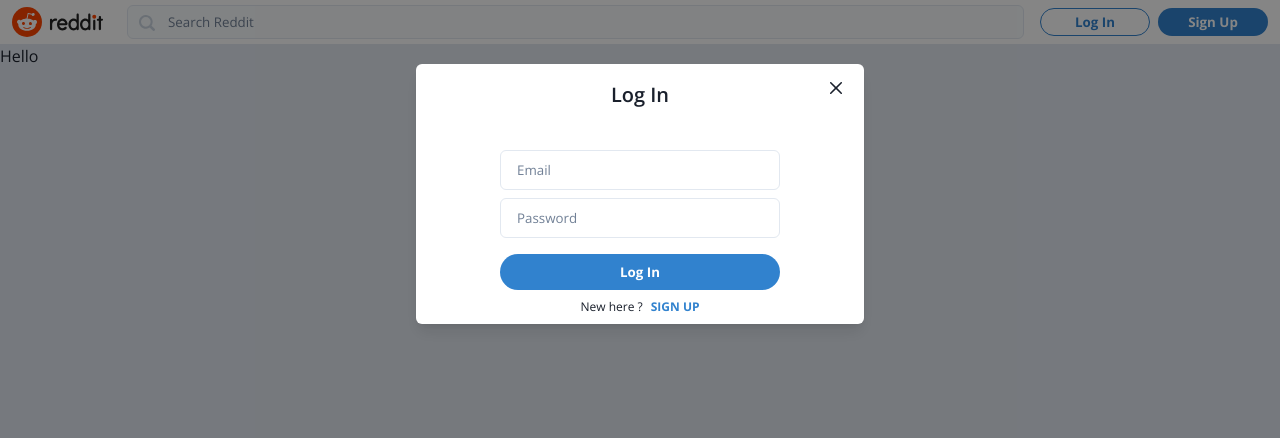
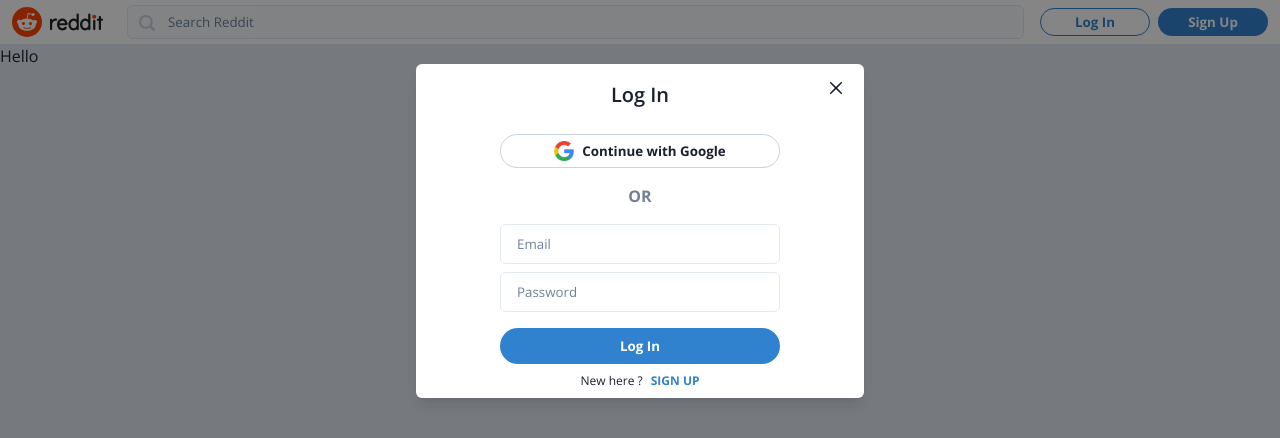
Before and after one commit to AmmarHazem/next-reddit, a Next.js app: page / in a window 1280 px wide. Both pictures are taken after a click on the button "Log In". Shown: the top 438 px of the page. Built offline with nearby package versions, Linux system fonts and the light colour scheme; no server answers.

Commit message:
Login/Signup with email and Google

```diff
--- a/components/Modal/Auth/AuthModal.tsx
+++ b/components/Modal/Auth/AuthModal.tsx
@@ -1,18 +1,9 @@
 import { authModalStateAtom } from "@/atoms/authModalAtom";
-import {
-  Modal,
-  ModalOverlay,
-  ModalContent,
-  ModalHeader,
-  ModalCloseButton,
-  ModalBody,
-  ModalFooter,
-  useDisclosure,
-  Flex,
-} from "@chakra-ui/react";
+import { Modal, ModalOverlay, ModalContent, ModalHeader, ModalCloseButton, ModalBody, Flex, Text } from "@chakra-ui/react";
 import { FC } from "react";
 import { useRecoilState } from "recoil";
 import AuthInputs from "./AuthInputs";
+import OAuthButtons from "./OAuthButtons";
 
 const AuthModal: FC<AuthModalProps> = () => {
   const [modalState, setModalState] = useRecoilState(authModalStateAtom);
@@ -41,7 +32,10 @@
           <ModalCloseButton />
           <ModalBody display="flex" flexDirection="column" alignItems="center" justifyContent="center">
             <Flex direction="column" align="center" justify="center" width="70%">
-              {/* <OAuthButtons /> */}
+              <OAuthButtons />
+              <Text color="gray.500" fontWeight="700">
+                OR
+              </Text>
               <AuthInputs />
               {/* <ResetPassword /> */}
             </Flex>
--- a/components/Modal/Auth/LoginForm.tsx
+++ b/components/Modal/Auth/LoginForm.tsx
@@ -1,13 +1,25 @@
 import { authModalStateAtom } from "@/atoms/authModalAtom";
+import { auth } from "@/firebase/clientApp";
+import { FIREBASE_ERRORS } from "@/firebase/errors";
 import { Button, Flex, Input, Text } from "@chakra-ui/react";
-import { FC, useState, ChangeEvent } from "react";
+import { FC, useState, ChangeEvent, FormEvent } from "react";
+import { useSignInWithEmailAndPassword } from "react-firebase-hooks/auth";
 import { useSetRecoilState } from "recoil";
 
 const LoginForm: FC = () => {
+  const setAuthModalState = useSetRecoilState(authModalStateAtom);
+  const [signInWithEmailAndPassword, user, loading, error] = useSignInWithEmailAndPassword(auth);
   const [loginForm, setLoginForm] = useState({ email: "", password: "" });
-  const setAuthModalState = useSetRecoilState(authModalStateAtom);
+  const [formError, setFormError] = useState<string>("");
 
-  const handleFormSubmit = () => {};
+  const handleFormSubmit = async (e: FormEvent<HTMLFormElement>) => {
+    e.preventDefault();
+    setFormError("");
+    const userCredential = await signInWithEmailAndPassword(loginForm.email, loginForm.password);
+    // if (!userCredential) {
+    //   return setFormError("Something went wrong");
+    // }
+  };
 
   const handleInputChange = (e: ChangeEvent<HTMLInputElement>) => {
     setLoginForm((prevValue) => {
@@ -46,7 +58,12 @@
           type="password"
           onChange={handleInputChange}
         />
-        <Button type="submit" height="36px" marginTop="8px">
+        {(formError || error) && (
+          <Text textAlign="center" color="red" fontSize="10pt">
+            {formError || FIREBASE_ERRORS[error?.message as keyof typeof FIREBASE_ERRORS]}
+          </Text>
+        )}
+        <Button isLoading={loading} type="submit" height="36px" marginTop="8px">
           Log In
         </Button>
         <Flex fontSize="9pt" gap="8px" justifyContent="center">
--- /dev/null
+++ b/components/Modal/Auth/OAuthButtons.tsx
@@ -0,0 +1,34 @@
+import { auth } from "@/firebase/clientApp";
+import { Button, Flex, Image, Text } from "@chakra-ui/react";
+import { FC } from "react";
+import { useSignInWithGoogle } from "react-firebase-hooks/auth";
+
+const OAuthButtons: FC<OAuthButtonsProps> = () => {
+  const [signInWithGoogle, user, loading, error] = useSignInWithGoogle(auth);
+
+  const handleSigninWithGoogleClicked = async () => {
+    const userCredential = await signInWithGoogle();
+  };
+
+  return (
+    <Flex direction="column" width="100%" mb={4}>
+      <Button
+        isLoading={loading}
+        onClick={handleSigninWithGoogleClicked}
+        variant="oauth"
+        display="flex"
+        justifyContent="center"
+        alignItems="center"
+        gap="8px"
+      >
+        <Image src="/images/googlelogo.png" alt="Continue with Google" height="20px" />
+        Continue with Google
+      </Button>
+      {error && <Text>{error.message}</Text>}
+    </Flex>
+  );
+};
+
+interface OAuthButtonsProps {}
+
+export default OAuthButtons;
--- a/components/Modal/Auth/SignUpForm.tsx
+++ b/components/Modal/Auth/SignUpForm.tsx
@@ -1,13 +1,26 @@
 import { authModalStateAtom } from "@/atoms/authModalAtom";
+import { auth } from "@/firebase/clientApp";
 import { Flex, Input, Button, Text } from "@chakra-ui/react";
-import { ChangeEvent, FC, useState } from "react";
+import { ChangeEvent, FC, FormEvent, useState } from "react";
 import { useSetRecoilState } from "recoil";
+import { useCreateUserWithEmailAndPassword } from "react-firebase-hooks/auth";
+import { FIREBASE_ERRORS } from "@/firebase/errors";
 
 const SignUpForm: FC = () => {
   const [signupForm, setSignupForm] = useState({ email: "", password: "", passwordConfirmation: "" });
+  const [formError, setFormError] = useState<string>("");
+  const [createUserWithEmailAndPassword, user, loading, error] = useCreateUserWithEmailAndPassword(auth);
   const setAuthModalState = useSetRecoilState(authModalStateAtom);
 
-  const handleFormSubmit = () => {};
+  const handleFormSubmit = (e: FormEvent<HTMLFormElement>) => {
+    e.preventDefault();
+    if (signupForm.password !== signupForm.passwordConfirmation) {
+      return setFormError("Passwords does not match");
+    } else {
+      setFormError("");
+    }
+    createUserWithEmailAndPassword(signupForm.email, signupForm.password);
+  };
 
   const handleInputChange = (e: ChangeEvent<HTMLInputElement>) => {
     setSignupForm((prevValue) => {
@@ -54,7 +67,12 @@
           type="password"
           onChange={handleInputChange}
         />
-        <Button type="submit" height="36px" marginTop="8px">
+        {(formError || error) && (
+          <Text textAlign="center" color="red" fontSize="10pt">
+            {formError || FIREBASE_ERRORS[error?.message as keyof typeof FIREBASE_ERRORS]}
+          </Text>
+        )}
+        <Button isLoading={loading} type="submit" height="36px" marginTop="8px">
           Sign Up
         </Button>
         <Flex fontSize="9pt" gap="8px" justifyContent="center">
--- /dev/null
+++ b/firebase/clientApp.ts
@@ -0,0 +1,21 @@
+// Import the functions you need from the SDKs you need
+import { initializeApp, getApp, getApps } from "firebase/app";
+import { getAuth } from "firebase/auth";
+import { getFirestore } from "firebase/firestore";
+import { getStorage } from "firebase/storage";
+
+const firebaseConfig = {
+  apiKey: process.env.NEXT_PUBLIC_FIREBASE_API_KEY,
+  authDomain: process.env.NEXT_PUBLIC_FIREBASE_AUTH_DOMAIN,
+  projectId: process.env.NEXT_PUBLIC_FIREBASE_PROJECT_ID,
+  storageBucket: process.env.NEXT_PUBLIC_FIREBASE_STORAGE_BUCKET,
+  messagingSenderId: process.env.NEXT_PUBLIC_FIREBASE_MESSAGING_SENDER_ID,
+  appId: process.env.NEXT_PUBLIC_FIREBASE_APP_ID,
+};
+
+const app = !getApps().length ? initializeApp(firebaseConfig) : getApp();
+const firestore = getFirestore(app);
+const auth = getAuth(app);
+const storage = getStorage(app);
+
+export { app, firestore, auth, storage };
--- /dev/null
+++ b/firebase/errors.ts
@@ -0,0 +1,5 @@
+export const FIREBASE_ERRORS = {
+  "Firebase: Error (auth/email-already-in-use).": "A user with that email already exists",
+  "Firebase: Error (auth/user-not-found).": "Invalid email or password",
+  "Firebase: Error (auth/wrong-password).": "Invalid email or password",
+};
--- a/next.config.js
+++ b/next.config.js
@@ -1,6 +1,6 @@
 /** @type {import('next').NextConfig} */
 const nextConfig = {
   reactStrictMode: true,
-}
+};
 
-module.exports = nextConfig
+module.exports = nextConfig;
--- a/package.json
+++ b/package.json
@@ -25,6 +25,7 @@
     "next": "13.1.6",
     "react": "18.2.0",
     "react-dom": "18.2.0",
+    "react-firebase-hooks": "^5.1.1",
     "recoil": "^0.7.6",
     "typescript": "4.9.5"
   }
```
Also changed, not shown: 1 other file (tests, documents, lock files or other folders).
